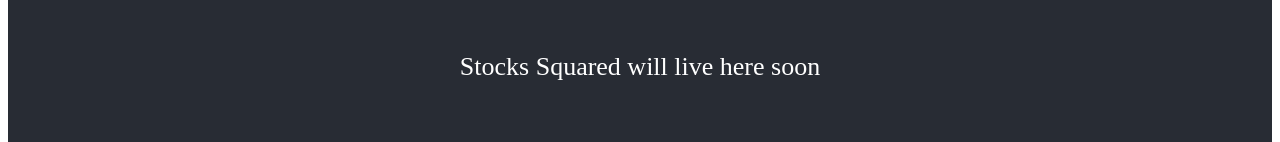
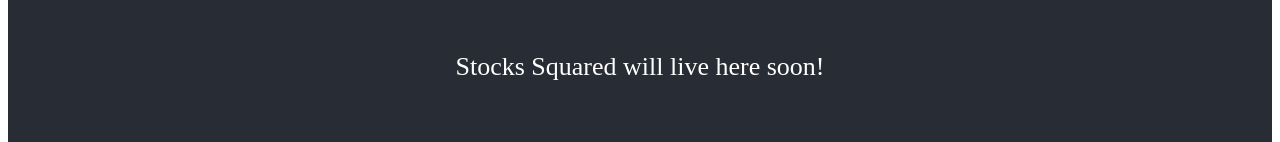
Before and after one commit to blackemr/StocksSquaredReact, a React (Create React App) app: page / in a window 1280 px wide. Shown: the part 501-643 px from the top of the page. Built offline with nearby package versions, Linux system fonts and the light colour scheme.

Commit message:
changing the source

```diff
--- a/src/App.js
+++ b/src/App.js
@@ -7,7 +7,7 @@
       <header className="App-header">
         <img src={logo} className="App-logo" alt="logo" />
         <p>
-          Stocks Squared will live here soon
+          Stocks Squared will live here soon!
         </p>
       </header>
     </div>
```
